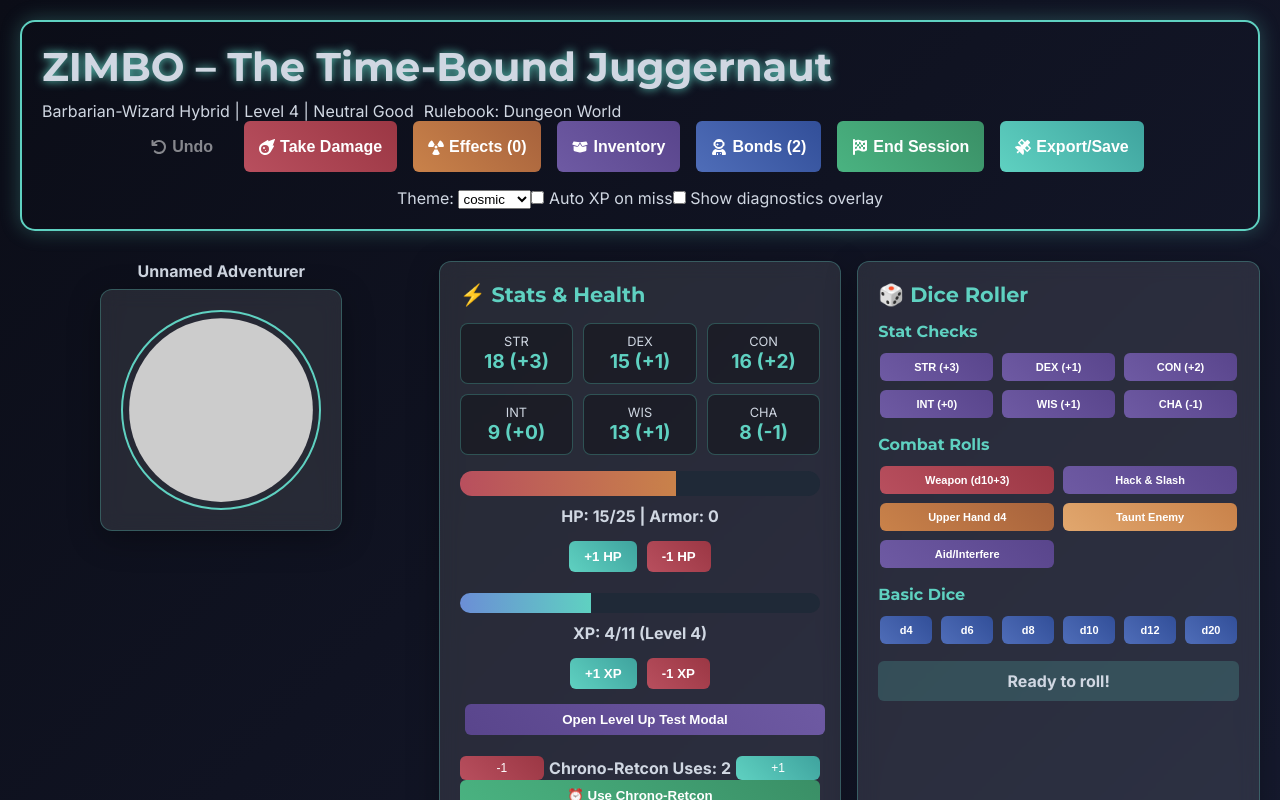
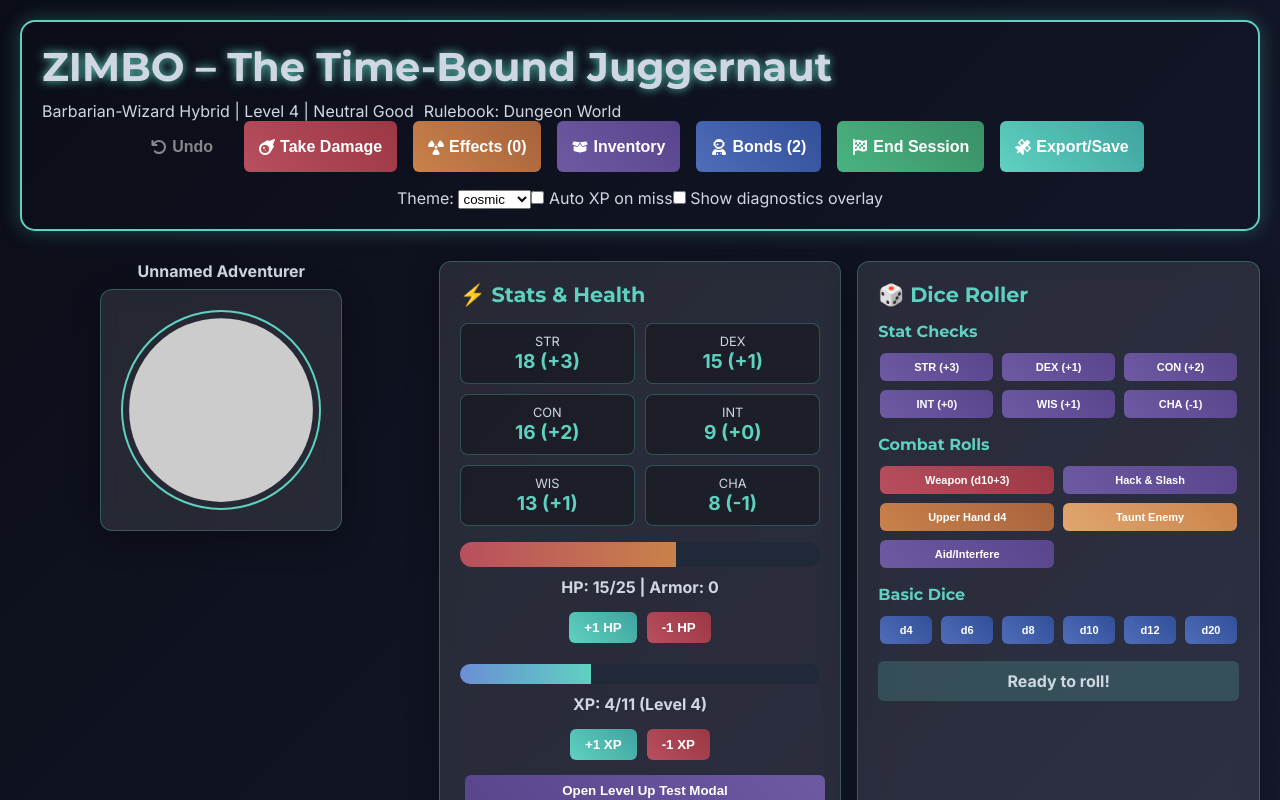
Before and after one commit to thwoom/zimbo-tauri-character-sheet, a React (Vite) app: page / in a window 1280 px wide. Shown: the top 800 px of the page. Built offline with nearby package versions, Linux system fonts and the light colour scheme.

Commit message:
feat: make stats grid responsive

```diff
--- a/src/components/CharacterStats.module.css
+++ b/src/components/CharacterStats.module.css
@@ -15,9 +15,15 @@
 
 .statsGrid {
   display: grid;
-  grid-template-columns: repeat(3, 1fr);
+  grid-template-columns: repeat(auto-fit, minmax(100px, 1fr));
   gap: 10px;
   margin-bottom: var(--space-md);
+}
+
+@media (min-width: 1200px) {
+  .statsGrid {
+    grid-template-columns: repeat(auto-fit, minmax(150px, 1fr));
+  }
 }
 
 .statItem {
```
